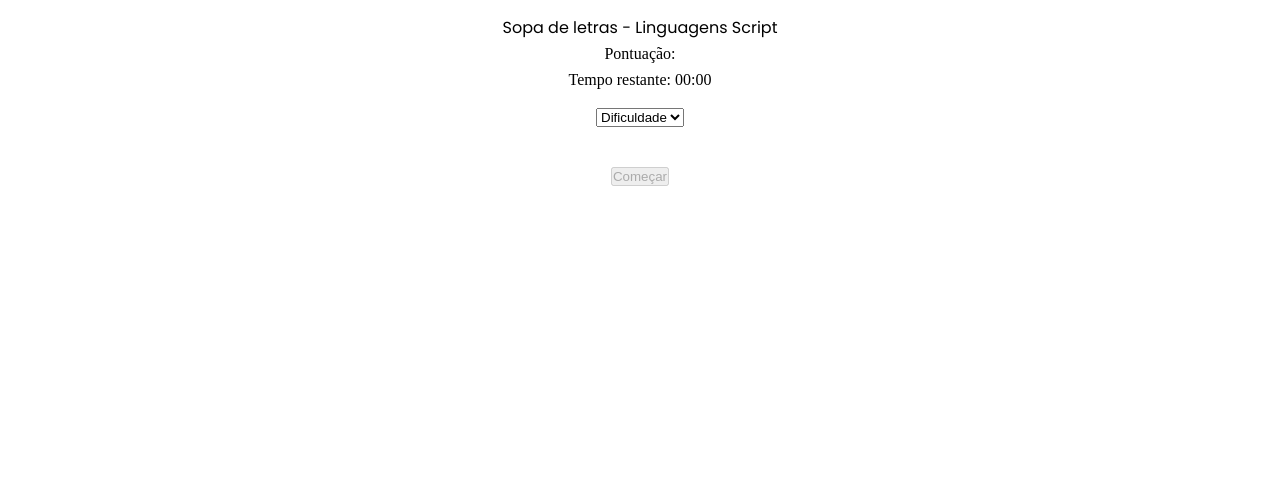
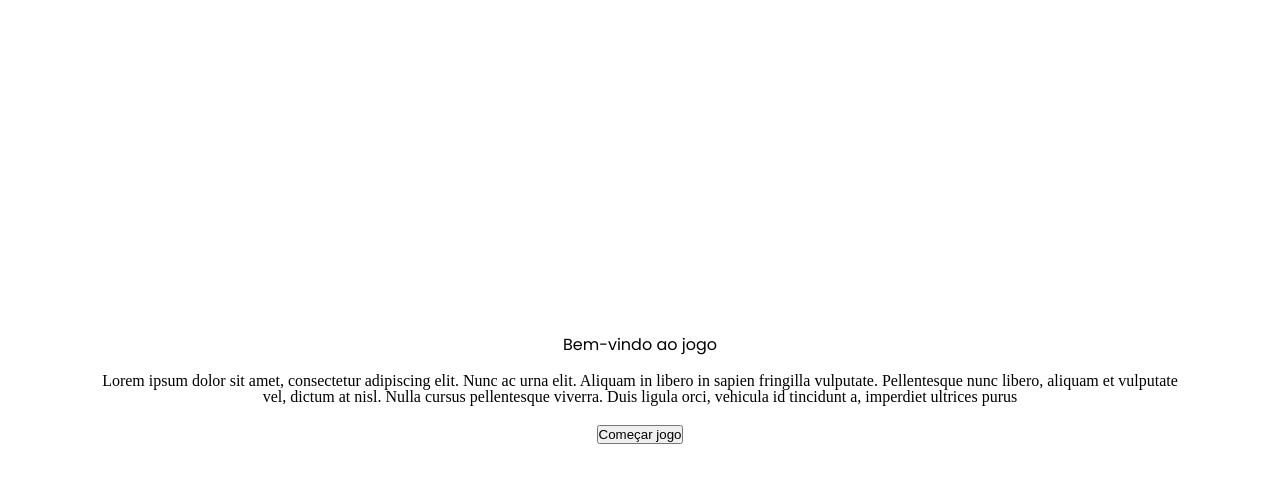
Before and after one commit to Marco-26/trabalho-pratico-ls, a React (Create React App) app: page / in a window 1280 px wide. Shown: the top 482 px of the page. Built offline with nearby package versions, Linux system fonts and the light colour scheme.

Commit message:
popup final de jogo

```diff
--- a/src/App.js
+++ b/src/App.js
@@ -1,38 +1,52 @@
 import { Header } from "./components/index";
 import { Grid } from "./components/index";
+import { Popup } from "./components/index";
 import React, { useState } from "react";
 
 function App() {
-  // const [gridSize, setGridSize] = useState(0);
   const [level, setLevel] = useState(0);
   const [timer, setTimer] = useState(0);
-
-  // const handleGame = (e) => {
-  //   console.log("Nivel selecionado", e.currentTarget.value);
-  //   // if (e.currentTarget.value == 0) return;
-
-  //   if (e.currentTarget.value == 1) {
-  //     setGridSize(64);
-  //   }
-  //   if (e.currentTarget.value == 2) {
-  //     setGridSize(100);
-  //   }
-  //   if (e.currentTarget.value == 3) {
-  //     setGridSize(144);
-  //   }
-  // };
+  const [popUpTrigger, setTrigger] = useState(true);
 
   const handleLevel = (e) => {
-    if (e.currentTarget.value == 0) {setLevel(0); setTimer(0);}
-    if (e.currentTarget.value == 1) {setLevel(1); setTimer(4);}
-    if (e.currentTarget.value == 2) {setLevel(2); setTimer(3);}
-    if (e.currentTarget.value == 3) {setLevel(3); setTimer(2);}
+    if (e.currentTarget.value == 0) {
+      setLevel(0);
+      setTimer(0);
+    }
+    if (e.currentTarget.value == 1) {
+      setLevel(1);
+      setTimer(4);
+    }
+    if (e.currentTarget.value == 2) {
+      setLevel(2);
+      setTimer(3);
+    }
+    if (e.currentTarget.value == 3) {
+      setLevel(3);
+      setTimer(0.1);
+    }
   };
+
+  const handleTrigger = () => {
+    if(popUpTrigger === true){
+      setTrigger(false);
+    }
+    else{
+      setTrigger(true);
+    }
+  }
 
   return (
     <div className="App">
-      <Header level={level} handleLevel={handleLevel} timer={timer}/>
-      <Grid level={level}/>
+      <Header popUp={popUpTrigger} handleTrigger={setTrigger} level={level} handleLevel={handleLevel} timer={timer} />
+      <Grid level={level} />
+      <Popup trigger={popUpTrigger} handleTrigger={handleTrigger} title="Bem-vindo ao jogo" buttonTxt="Começar jogo">
+        Lorem ipsum dolor sit amet, consectetur adipiscing elit. Nunc ac urna
+        elit. Aliquam in libero in sapien fringilla vulputate. Pellentesque nunc
+        libero, aliquam et vulputate vel, dictum at nisl. Nulla cursus
+        pellentesque viverra. Duis ligula orci, vehicula id tincidunt a,
+        imperdiet ultrices purus
+      </Popup>
     </div>
   );
 }
--- a/src/components/header/header.jsx
+++ b/src/components/header/header.jsx
@@ -4,7 +4,7 @@ import '../reset.css';
 import './header.css';
 
 const Header = (props) => {
-    const {level, handleLevel, timer} = props;
+    const {popUp,handleTrigger,level, handleLevel, timer} = props;
     const [gameStarted, setGame] = useState(false);
 
     const handleGame = () => {
@@ -15,11 +15,11 @@ const Header = (props) => {
         }
     }
 
-    return (
+    return (!popUp) ? (
         <div className="header">
             <h1>Sopa de letras - Linguagens Script</h1>
             <h4>Pontuação: </h4>
-            <h4>Tempo restante: {gameStarted ? <Timer timer={timer}/>:"00:00"}</h4>
+            <h4>Tempo restante: {gameStarted ? <Timer timer={timer} setTrigger={handleTrigger}/>:"00:00"}</h4>
             <select name="dificulty" id="" onChange={handleLevel} disabled={gameStarted==true}>
                     <option value="0" selected>Dificuldade</option>
                     <option value="1">Simples</option>
@@ -33,7 +33,7 @@ const Header = (props) => {
             {!gameStarted && <button disabled={level == 0} onClick={handleGame}>Começar</button>}
             {gameStarted && <button disabled={level == 0} onClick={handleGame}>Parar jogo</button>}
         </div>
-    );
+    ):"";
 }
 
 export default Header;
--- a/src/components/index.js
+++ b/src/components/index.js
@@ -1,3 +1,4 @@
 export { default as Header } from "./header/header";
 export { default as Grid } from "./grid/grid";
 export { default as Timer } from "./timer/timer";
+export { default as Popup } from "./popup/popup";
--- /dev/null
+++ b/src/components/popup/popup.css
@@ -0,0 +1,20 @@
+.modal-container{
+    width: 100%;
+    height: 100vh;
+    top: 0;
+    left: 0;
+    position: fixed;
+    padding: 100px;
+    text-align: center;
+    display: flex;
+    justify-content: center;
+    align-items: center;
+}
+
+.popup-content{
+    position: relative;
+}
+
+.modal-container h1{
+    margin-bottom: 20px;
+}
--- /dev/null
+++ b/src/components/popup/popup.jsx
@@ -0,0 +1,17 @@
+import React from "react";
+import './popup.css';
+
+const Popup = (props) => {
+    const {trigger,handleTrigger, title, children, buttonTxt} = props;
+    return (trigger) ? (
+        <div className="modal-container">
+            <div className="modal-content">
+                <h1>{title}</h1>
+                <p>{children}</p>
+                <button onClick={handleTrigger}>{buttonTxt}</button>
+            </div>
+        </div>
+    ):"";
+}
+
+export default Popup
--- a/src/components/timer/timer-utils.jsx
+++ b/src/components/timer/timer-utils.jsx
@@ -1,6 +1,6 @@
-import { useEffect, useState } from 'react';
+import { useEffect, useState } from "react";
 
-const calcTimeLeft = t => {
+const calcTimeLeft = (t) => {
   if (!t) return 0;
 
   const left = t - new Date().getTime();
@@ -23,6 +23,7 @@ export default function useTimer(endTime) {
 
       if (targetLeft === 0) {
         clearInterval(timer);
+        return <div>Tempo acabou</div>
       }
     }, 1000);
 
--- a/src/components/timer/timer.jsx
+++ b/src/components/timer/timer.jsx
@@ -1,12 +1,14 @@
 import useTimer from './timer-utils';
 
 const Timer = (props) => {
-  const {timer} = props
+  const {timer,setTrigger} = props
   const endTime = new Date().getTime() + 60000 * timer; // tempo depende da dificuldade escolhida
   const [timeLeft, setEndTime] = useTimer(endTime);
 
   const minutes = Math.floor(timeLeft / 60000) % 60;
   const seconds = Math.floor(timeLeft / 1000) % 60;
+
+  if(timeLeft == 0) setTrigger(true);
 
   return (
     <div>
```
